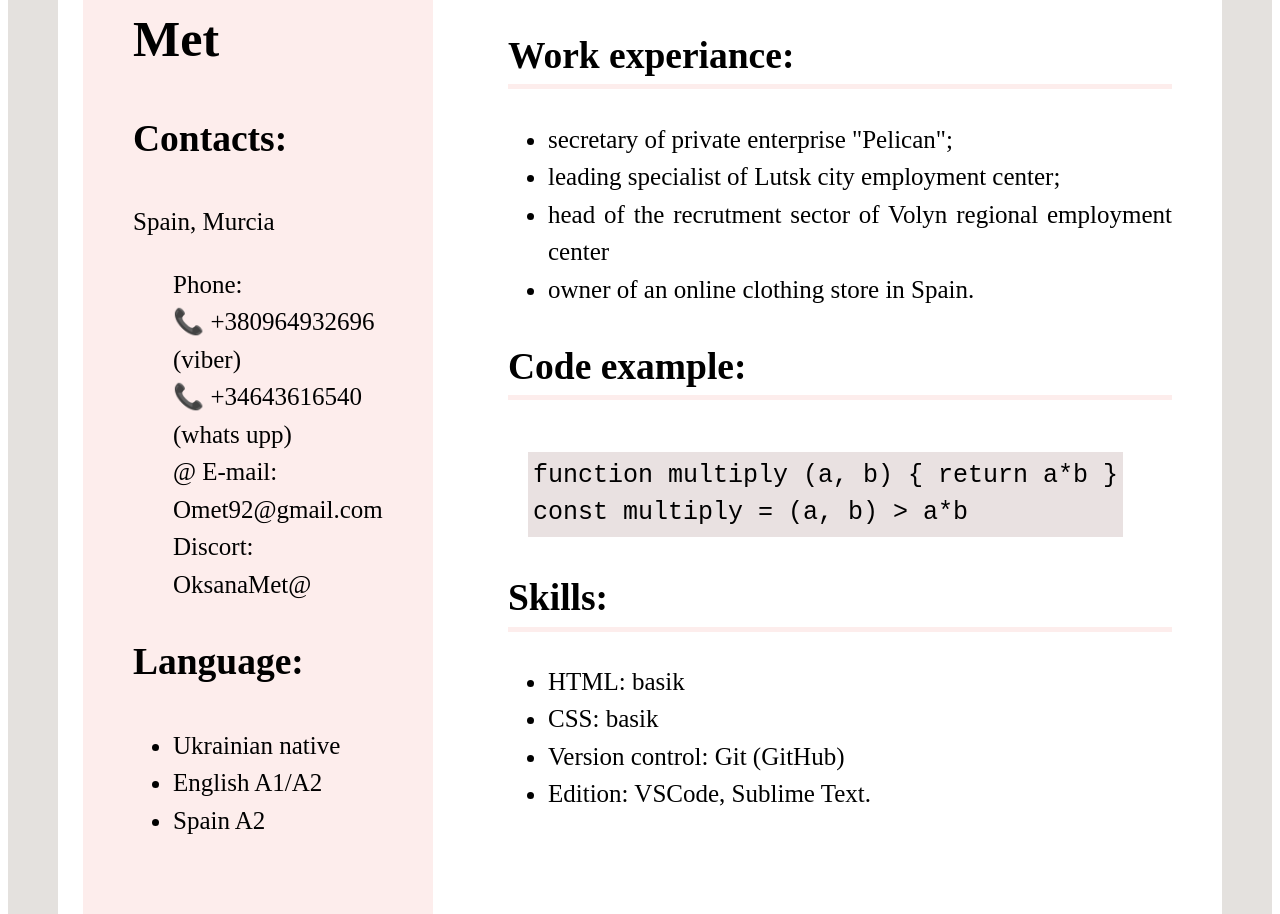
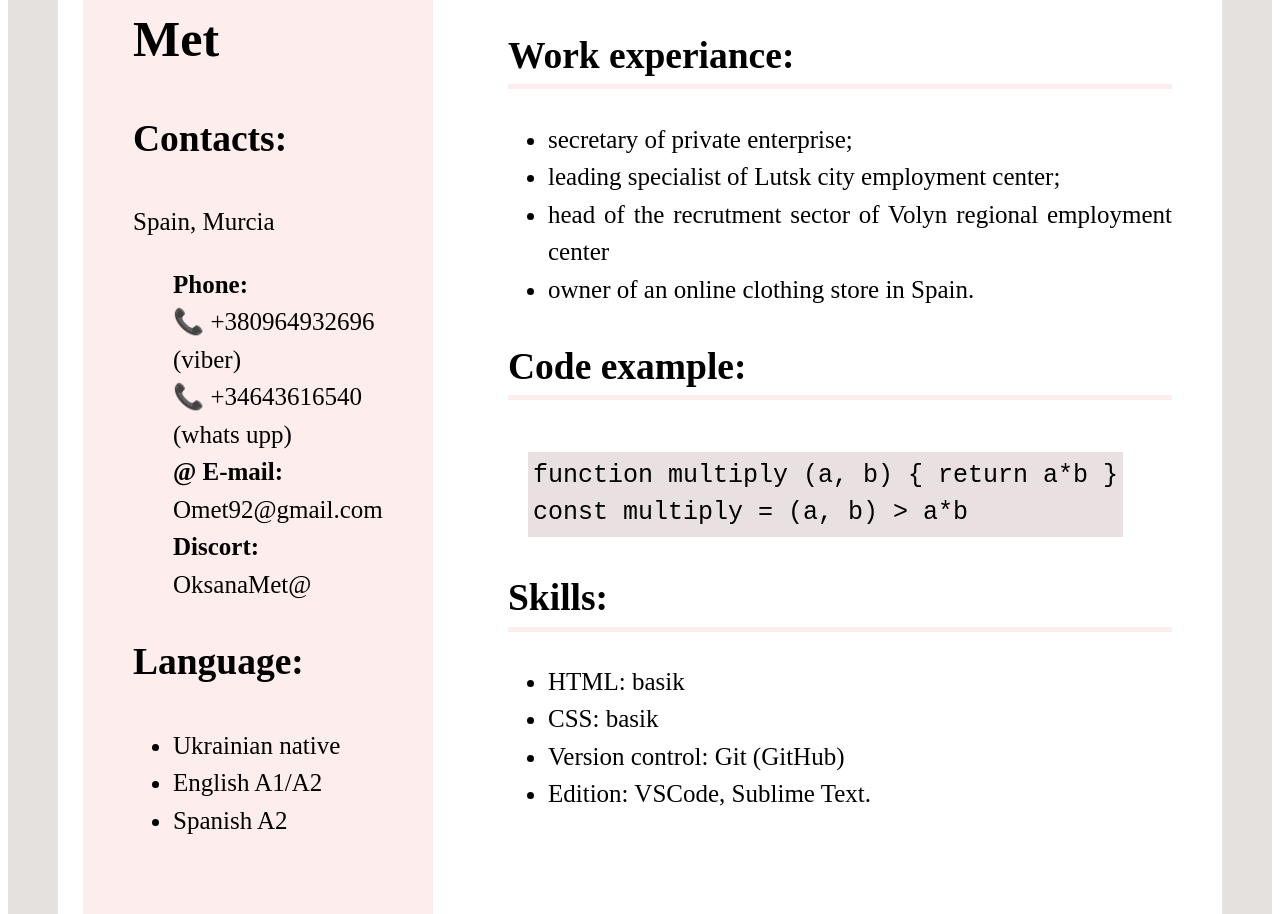
Before and after one commit to OksanaMet/rsschool-cv, a plain HTML site: page index.html in a window 1280 px wide. Shown: the part 583-1497 px from the top of the page. Drawn offline with Linux system fonts and the light colour scheme.

Commit message:
fix: correct colum1

```diff
--- a/index.html
+++ b/index.html
@@ -18,11 +18,11 @@
                         <p>Spain, Murcia</p>
 
                            <ul class="ul">
-                                <li> Phone:</li>
-                                &#128222 +380964932696 (viber)<br>
-                            	&#128222 +34643616540 (whats upp)
-                                <li> &#64  E-mail:  Omet92@gmail.com </li>
-                                <li> Discort: OksanaMet@ </li>
+                                <li> <strong>Phone:</strong></li>
+                                <li>&#128222; +380964932696 (viber)</li>
+                            	<li>&#128222; +34643616540 (whats upp)</li>
+                                <li> <strong>&#64; E-mail:</strong>  Omet92@gmail.com </li>
+                                <li> <strong>Discort:</strong> OksanaMet@</li>
                            </ul>
 
                     </div>
@@ -31,7 +31,7 @@
                         <ul>
                             <li>Ukrainian native</li>
                               <li>English A1/A2</li>
-                                <li>Spain A2</li>
+                                <li>Spanish A2</li>
                         </ul>
                     </div>
                 </div>
@@ -50,7 +50,7 @@
                     <div class="expirience">
                         <h2>Work experiance:</h2>
                         <ul>
-                            <li>secretary of private enterprise "Pelican";</li>
+                            <li>secretary of private enterprise;</li>
                             <li>leading specialist of Lutsk city employment center;</li>
                             <li>head of the recrutment sector of Volyn regional employment center</li>
                             <li>owner of an online clothing store in Spain.</li>
--- a/style.css
+++ b/style.css
@@ -4,7 +4,7 @@
   background-color: rgb(228, 225, 222);
   padding: 50px 50px 0 50px;
 
-}
+ }
 
  .conteiner {
    display: flex;
@@ -52,7 +52,6 @@
   .skills {
      margin-top: 170px;
 
-
   }
   .footer {
      background-color: #fdedec;
@@ -61,6 +60,7 @@
      padding: 0;
      border: 0;
  }
+
  .footer_in {
     display: flex;
     justify-content: space-around;
```
